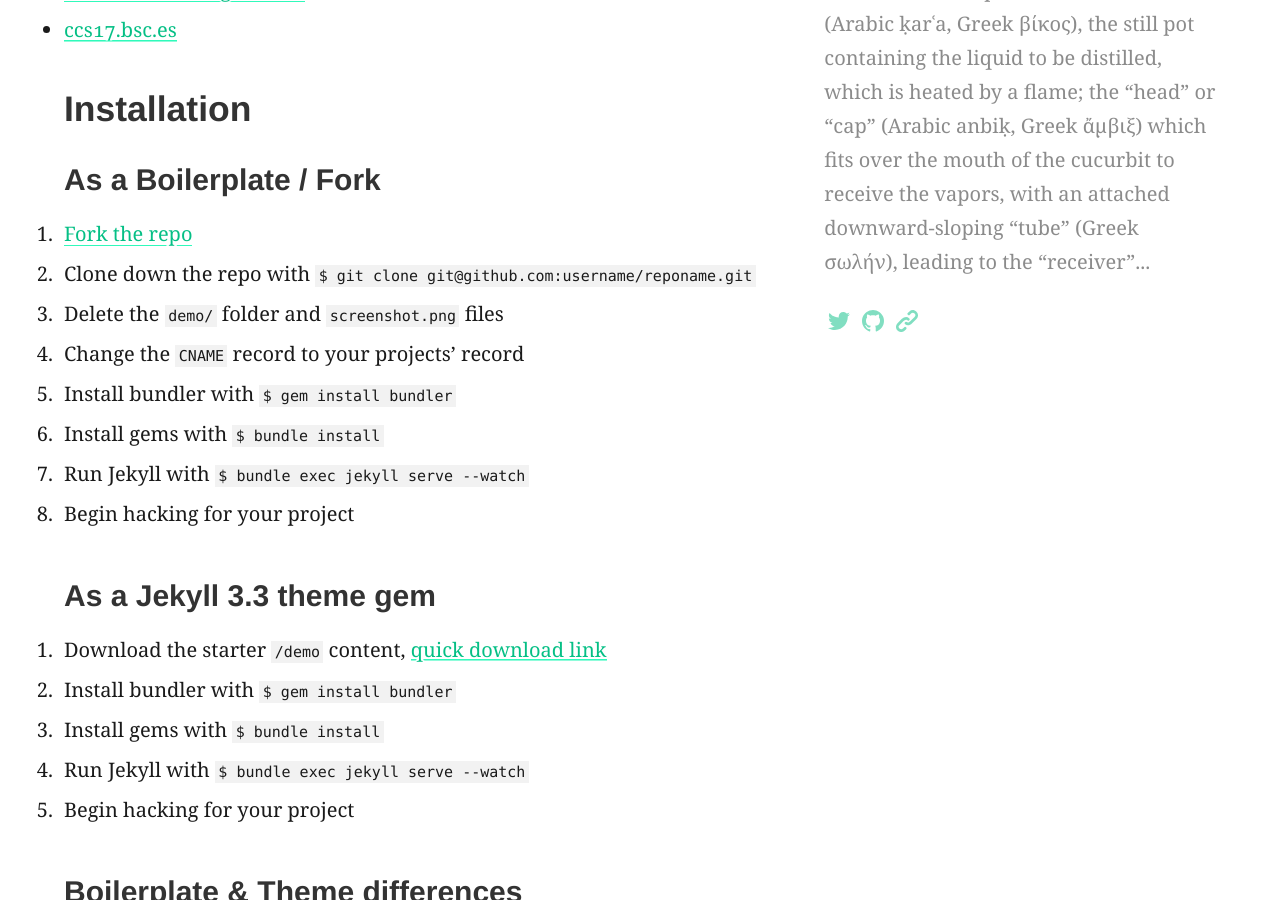
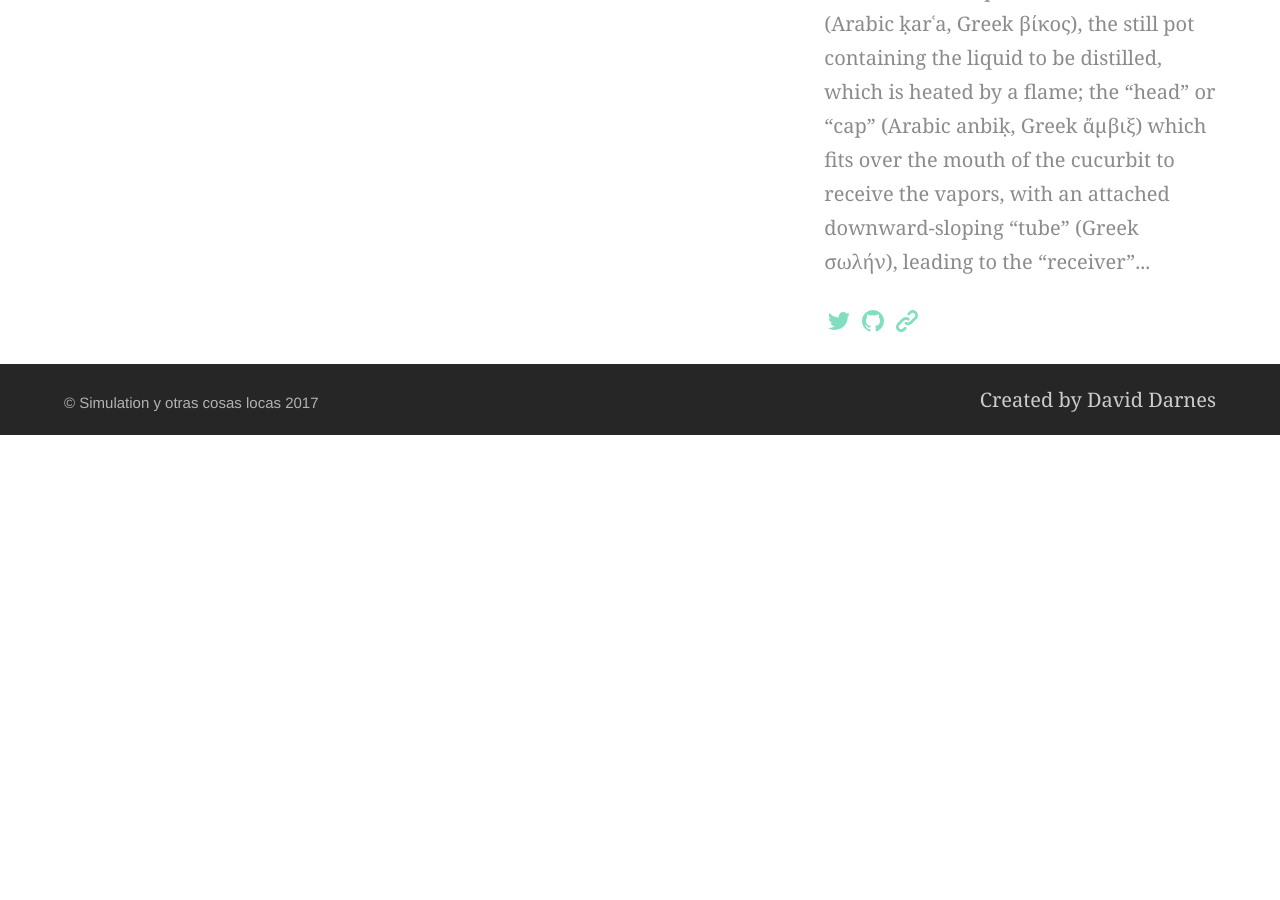
Before and after one commit to GG1991/nfpe, a Jekyll site: the page built from index.md, in a window 1280 px wide and 900 px high, scrolled down 1971 px. Built offline with Jekyll 4.4.1, drawn with Linux system fonts in a browser that asks for light colours; after the commit the page ends 2406 px from its top, so only the background shows below that; some of the changed text lies outside the part shown.

Commit message:
cleaning of the main page

```diff
--- a/_config.yml
+++ b/_config.yml
@@ -81,19 +81,17 @@ title: "Simulation y otras cosas locas" # Site name or title, also used in jekyl
 logo: "/assets/placeholder-logo.svg" # Site logo, also used in jekyll-seo-tag
 description: "We don't know what were are doing but we do it "
 url: "https://bsc.elisya.org" # Site url, also used in jekyll-seo-tag
-repo: "https://github.com/daviddarnes/alembic"
+repo: "https://github.com/GG1991/nfpe"
 email: "bscAlembic"
-disqus: "alembic-1"
+disqus: ""  #eso creo que podria ser genial si queremos comentarios
 avatarurl: "" # Uses avatars for favicons to get multple sites, eg Gravatar, Twitter, GitHub
 
 # 8. Site navigation
 navigation_header:
   Home: /
-  Elements: /elements/
+  Elements (lo dejo para que ven lo que se puede usar): /elements/
   Blog: /blog/
   Categories: /categories/
-  YOLO: /search/
-  Fork Alembic: https://github.com/daviddarnes/alembic
 
 navigation_footer:
   Created by David Darnes: https://darn.es
--- a/index.md
+++ b/index.md
@@ -11,62 +11,3 @@ excerpt: "Alembic is a starting point for [Jekyll](https://jekyllrb.com/) projec
 [nfpe] is a space where a group of PhD students can explain their ideas and simulations. The name [nfpe] came from ...
 
 {% include button.html text="Fork on GitHub" icon="github" link="https://github.com/daviddarnes/alembic" %} {% include button.html text="Install Alembic" link="https://github.com/daviddarnes/alembic#installation" %} {% include button.html text="Tip me $5" link="https://www.paypal.me/daviddarnes/5usd" color="#333333" %}
-
-## Features
-
-- Available as a starter kit or as [Jekyll 3.3 theme gem](http://jekyllrb.com/docs/themes/)
-- Tested in all major browsers, that includes IE as well as Edge
-- Extensive set of shortcodes to include various elements; such as buttons, icons, figure images and more
-- Solid typographic framework from [Sassline](https://sassline.com/)
-- Configurable navigation via a single file
-- Modular Jekyll components
-- Easily interchangeable sidebar
-- Post category support in the form of a single post index page grouped by category
-- Built in live search using JavaScript
-- Contact form built in using [Formspree](https://formspree.io/)
-- Works on [GitHub Pages](https://pages.github.com/) out of the box
-- Built with [Jekyll](https://jekyllrb.com/) 3.3
-- Designed with [Siteleaf](http://www.siteleaf.com/) in mind
-- Has 9 of the most popular networks as performant sharing buttons
-- Has documentation
-
-## Examples
-
-Here are a few examples of Alembic out in the wild being used in a variety of ways:
-
-- [bitpodcast.com](https://bitpodcast.com/)
-- [katiesimonemusic.com](http://katiesimonemusic.com/)
-- [joelcagedesign.com](https://joelcagedesign.com/)
-- [bawejakunal.github.io](https://bawejakunal.github.io/)
-- [case2111.github.io](http://case2111.github.io/)
-- [www.10people.co.uk](http://www.10people.co.uk/)
-- [hrkeni.me](http://hrkeni.me/)
-- [venuthatikonda.github.io](https://venuthatikonda.github.io/)
-- [ccs17.bsc.es](https://ccs17.bsc.es/)
-
-## Installation
-
-### As a Boilerplate / Fork
-
-1. [Fork the repo](https://github.com/daviddarnes/alembic#fork-destination-box)
-2. Clone down the repo with `$ git clone git@github.com:username/reponame.git`
-3. Delete the `demo/` folder and `screenshot.png` files
-4. Change the `CNAME` record to your projects' record
-5. Install bundler with `$ gem install bundler`
-6. Install gems with `$ bundle install`
-7. Run Jekyll with `$ bundle exec jekyll serve --watch`
-8. Begin hacking for your project
-
-### As a Jekyll 3.3 theme gem
-
-1. Download the starter `/demo` content, [quick download link](https://minhaskamal.github.io/DownGit/#/home?url=https://github.com/daviddarnes/alembic/tree/master/demo)
-2. Install bundler with `$ gem install bundler`
-3. Install gems with `$ bundle install`
-4. Run Jekyll with `$ bundle exec jekyll serve --watch`
-5. Begin hacking for your project
-
-### Boilerplate & Theme differences
-
-The boilerplate kit is better for more drastic hacking and changes, a project that's quite different to any other and needs a lot of custom work done. Additionally you'll only be able to use this method if you want to host it on GitHub Pages, as [themes can't be submitted](https://pages.github.com/themes/)... yet.
-
-Using the theme will allow you to receive updates made and will be more programmatic. To make your own changes you'll need to overwrite the files with your own. For example: If I want to change the colours of my site I'll need to copy the [`_colors.scss`](https://github.com/daviddarnes/alembic/blob/master/_sass/_colors.scss) file and create my own in `_sass/colors.scss` with my own changes. This is the same for all files within the theme, which means your own project will be more lean than if you were to use the boilerplate.
```
